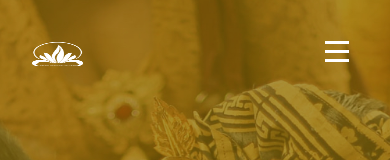
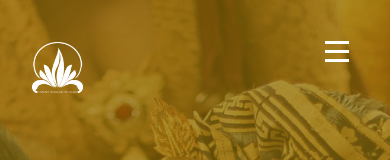
Before and after one commit to dskusuma/project-taman-prakerti-web, a plain HTML site: page styles.html in a window 390 px wide. Shown: the top 160 px of the page. Drawn offline with Linux system fonts and the light colour scheme; files whose address does not match are found by name.

Commit message:
Fix logo on mobile view

```diff
--- a/css/main.css
+++ b/css/main.css
@@ -1491,8 +1491,8 @@ header .header-logo a {
 @media only screen and (max-width: 768px) {
   header .header-logo a {
     width: 51px;
-    height: 24px;
-    background-size: 51px 24px;
+    height: 51px;
+    background-size: 51px 51px;
   }
 }
 @media only screen and (max-width: 400px) {
```
Also changed, not shown: index.html (+2 -2 lines).
